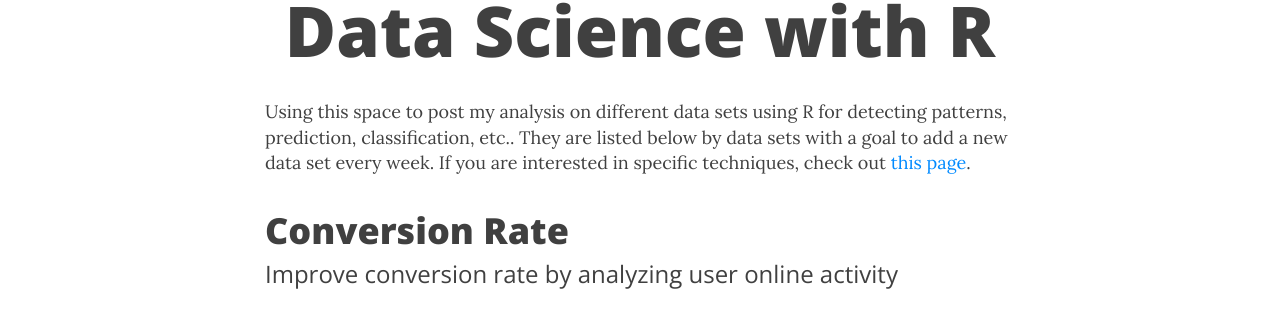
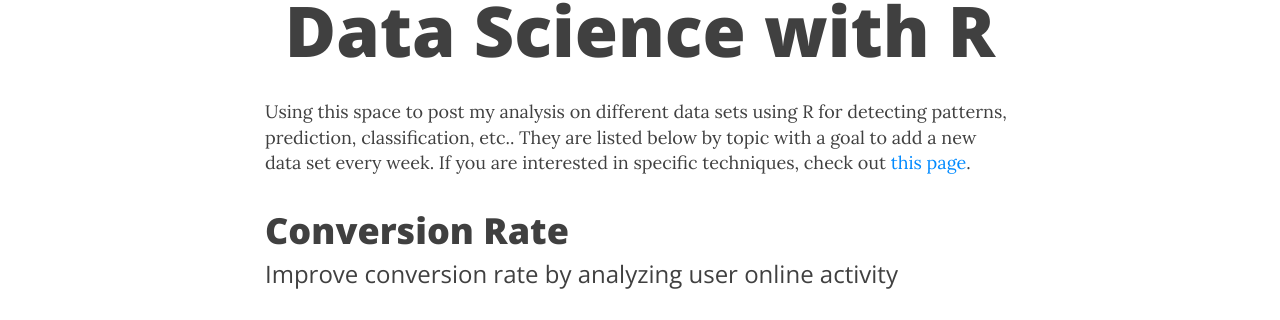
Before and after one commit to sabman83/data-analysis, a Jekyll site: the page built from index.html, in a window 1280 px wide and 937 px high. Shown: the part 138-458 px from the top of the window. Built offline with Jekyll 4.4.1, drawn with Linux system fonts in a browser that asks for light colours; nearby versions of some CDN libraries; the list of posts is cut into pages by our own code.

Commit message:
Updated INdex.html

```diff
--- a/index.html
+++ b/index.html
@@ -2,7 +2,7 @@
 layout: page
 title: Data Science with R
 ---
-<div class="post-subtitle"> Using this space to post my analysis on different data sets using R for detecting patterns, prediction, classification, etc.. They are listed below by data sets with a goal to add a new data set every week.
+<div class="post-subtitle"> Using this space to post my analysis on different data sets using R for detecting patterns, prediction, classification, etc.. They are listed below by topic with a goal to add a new data set every week.
   If you are interested in specific techniques, check out <a href="/data-analysis/tags">this page</a>.
 </div>
 
```
